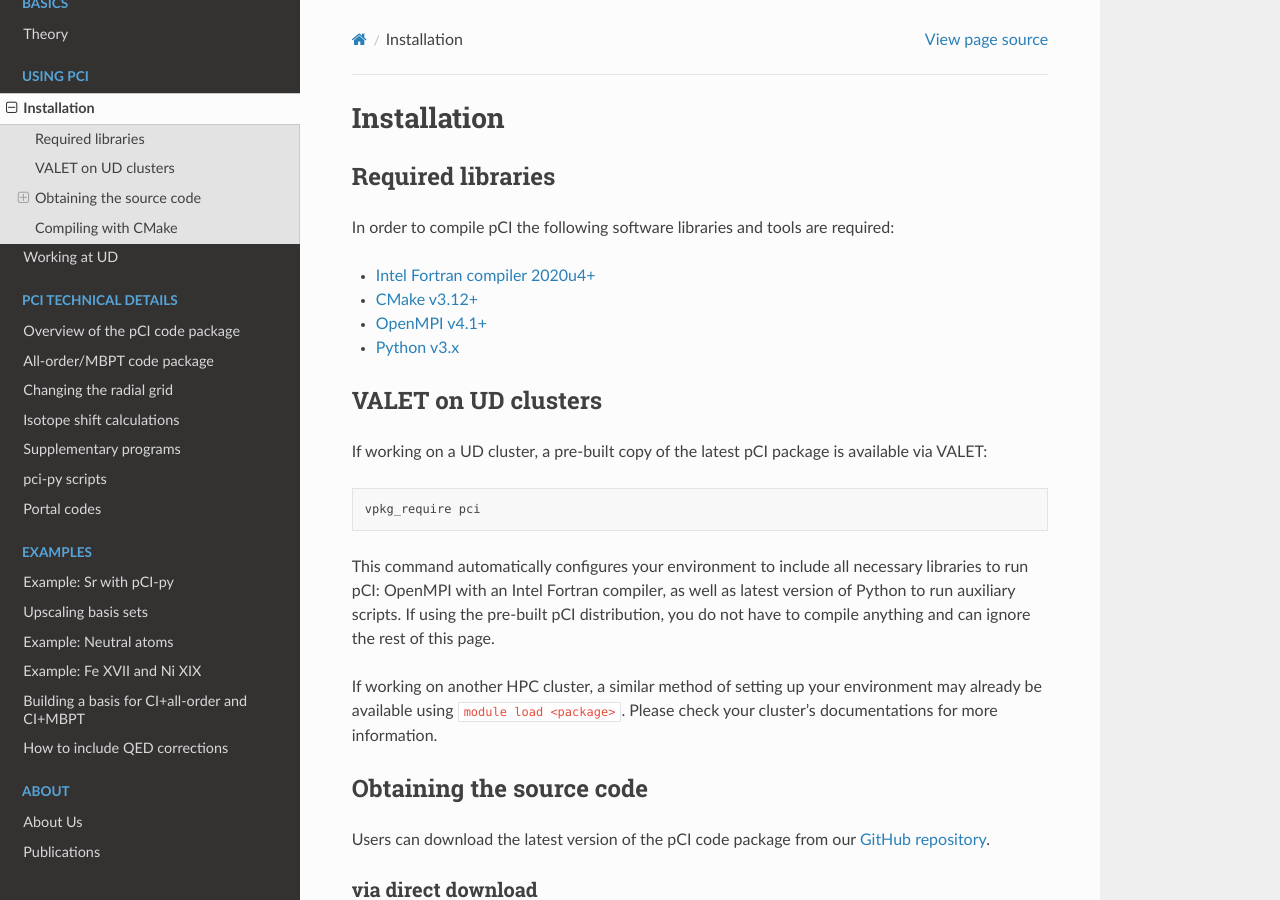
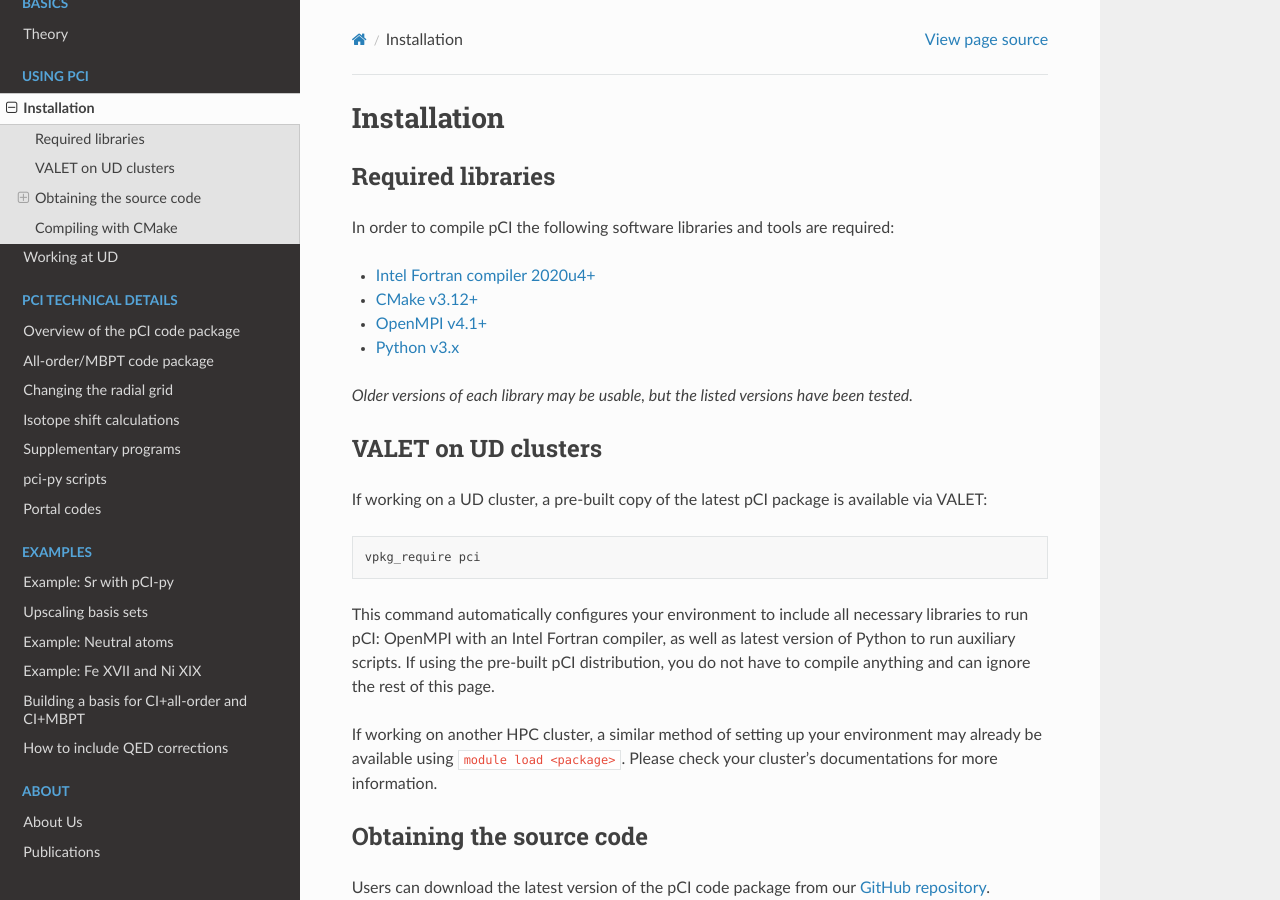
Before and after one commit to ud-pci/pCI, a Sphinx documentation site: the page built from docs/installation.rst, in a window 1280 px wide and 900 px high. Built offline with Sphinx 7.4.7 and the Read the Docs theme 2.0.0, drawn with Linux system fonts in a browser that asks for light colours.

Commit message:
added a line to mention using older versions

```diff
--- a/docs/installation.rst
+++ b/docs/installation.rst
@@ -9,6 +9,8 @@
 * `CMake v3.12+ <https://cmake.org/download>`_
 * `OpenMPI v4.1+ <https://www-lb.open-mpi.org/software/ompi>`_
 * `Python v3.x <https://www.python.org/downloads/>`_
+
+*Older versions of each library may be usable, but the listed versions have been tested.*
 
 VALET on UD clusters
 --------------------
```
